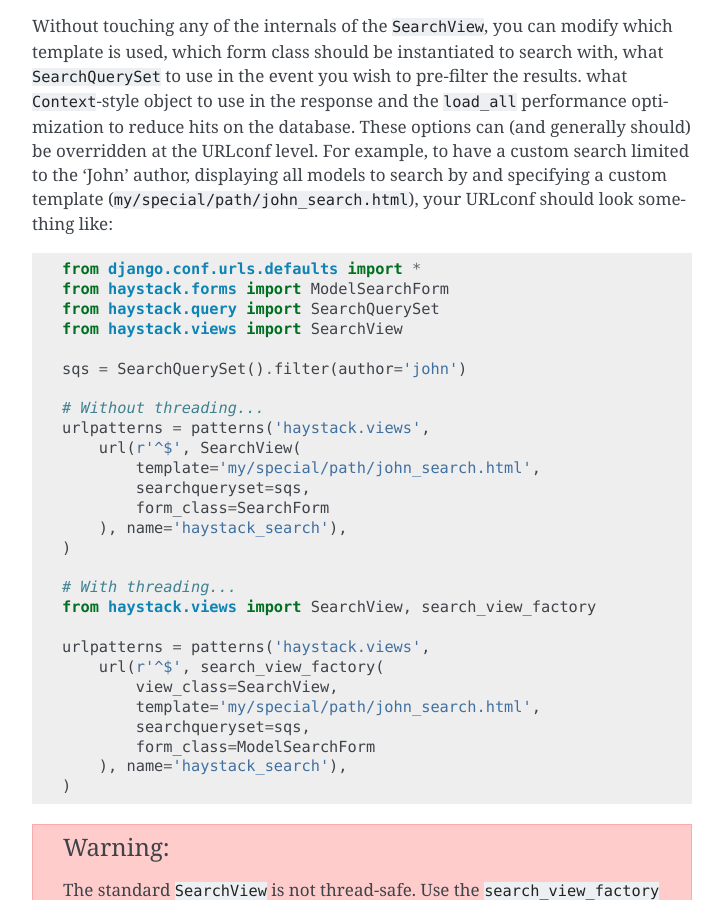
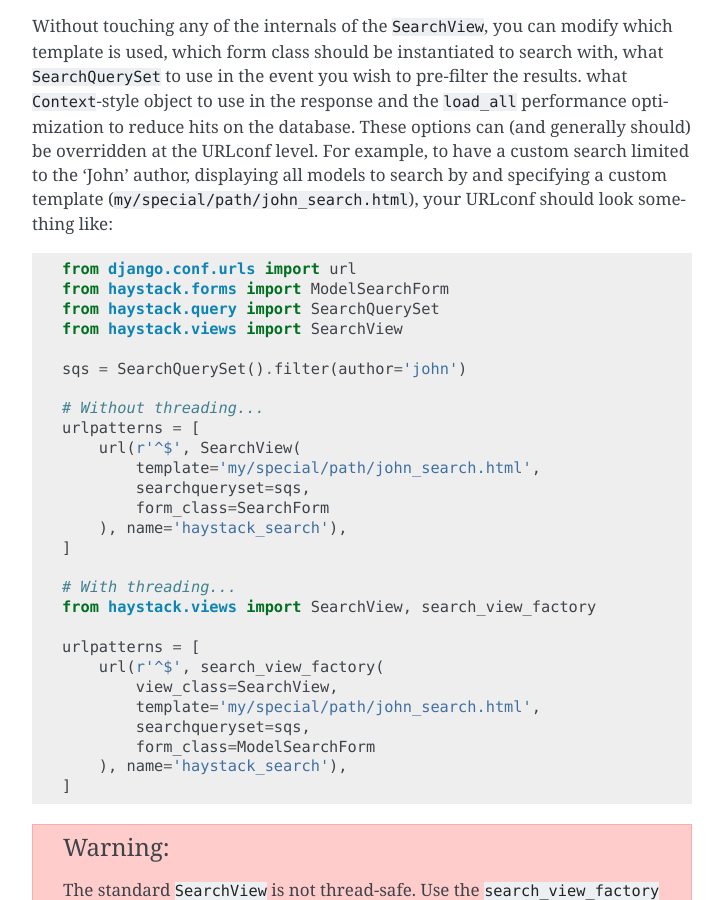
Before and after one commit to django-haystack/django-haystack, a Sphinx documentation site: the page built from docs/views_and_forms.rst, in a window 1280 px wide and 900 px high, scrolled down 5510 px. Shown: the whole window, without its empty margins (388-1111 px from the left). Built offline with Sphinx 7.4.7, drawn with Linux system fonts in a browser that asks for light colours; some of the changed text lies outside the part shown.

Commit message:
chg: dev: Update urls.py for supported Django versions
* patterns() is deprecated
* Removal of legacy Django imports

Thanks to @claudep for the patch

Closes #1327

```diff
--- a/docs/faceting.rst
+++ b/docs/faceting.rst
@@ -211,14 +211,14 @@
 In your URLconf, you'll need to switch to the ``FacetedSearchView``. Your
 URLconf should resemble::
 
-    from django.conf.urls.defaults import *
+    from django.conf.urls import url
     from haystack.forms import FacetedSearchForm
     from haystack.views import FacetedSearchView
 
 
-    urlpatterns = patterns('haystack.views',
+    urlpatterns = [
         url(r'^$', FacetedSearchView(form_class=FacetedSearchForm, facet_fields=['author']), name='haystack_search'),
-    )
+    ]
 
 The ``FacetedSearchView`` will now instantiate the ``FacetedSearchForm``.
 The specified ``facet_fields`` will be present in the context variable
--- a/docs/views_and_forms.rst
+++ b/docs/views_and_forms.rst
@@ -169,9 +169,9 @@
 
     # urls.py
 
-    urlpatterns = patterns('',
+    urlpatterns = [
         url(r'^/search/?$', MySearchView.as_view(), name='search_view'),
-    )
+    ]
 
 
 Upgrading
@@ -193,13 +193,13 @@
 
     sqs = SearchQuerySet().filter(author='john')
 
-    urlpatterns = patterns('haystack.views',
+    urlpatterns = [
         url(r'^$', SearchView(
             template='my/special/path/john_search.html',
             searchqueryset=sqs,
             form_class=SearchForm
         ), name='haystack_search'),
-    )
+    ]
 
     ### new-style views...
     # views.py
@@ -212,9 +212,9 @@
     # urls.py
     from myapp.views import JohnSearchView
 
-    urlpatterns = patterns('',
+    urlpatterns = [
         url(r'^$', JohnSearchView.as_view(), name='haystack_search'),
-    )
+    ]
 
 
 If your views overrode methods on the old-style SearchView, you will need to
@@ -271,7 +271,7 @@
 and specifying a custom template (``my/special/path/john_search.html``), your
 URLconf should look something like::
 
-    from django.conf.urls.defaults import *
+    from django.conf.urls import url
     from haystack.forms import ModelSearchForm
     from haystack.query import SearchQuerySet
     from haystack.views import SearchView
@@ -279,25 +279,25 @@
     sqs = SearchQuerySet().filter(author='john')
 
     # Without threading...
-    urlpatterns = patterns('haystack.views',
+    urlpatterns = [
         url(r'^$', SearchView(
             template='my/special/path/john_search.html',
             searchqueryset=sqs,
             form_class=SearchForm
         ), name='haystack_search'),
-    )
+    ]
 
     # With threading...
     from haystack.views import SearchView, search_view_factory
 
-    urlpatterns = patterns('haystack.views',
+    urlpatterns = [
         url(r'^$', search_view_factory(
             view_class=SearchView,
             template='my/special/path/john_search.html',
             searchqueryset=sqs,
             form_class=ModelSearchForm
         ), name='haystack_search'),
-    )
+    ]
 
 .. warning::
 
```
Also changed, not shown: 4 other files.
